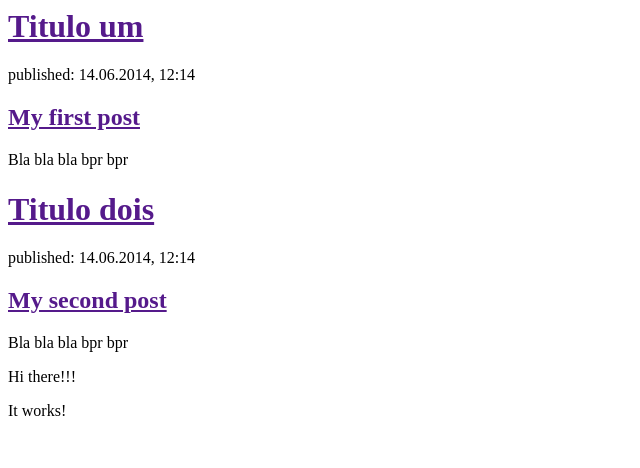
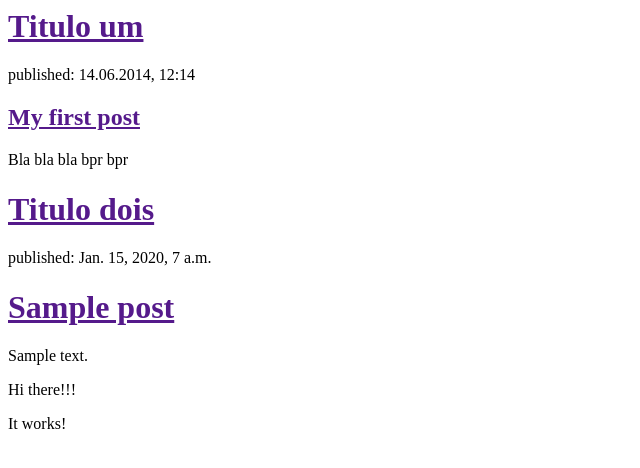
Before and after one commit to luizbweb/myblog, a Django app: template blog/templates/blog/post_list.html in a window 1280 px wide. Shown: the top 468 px of the page, without its empty margins (0-640 px from the left). Run offline with Django 3.2, Linux system fonts and the light colour scheme; the template is opened without the code that fills it: values that come from a table or form of the project are taken from there, others are empty; tables that the repository leaves empty hold one stand-in row (values such as "Sample post").

Commit message:
Template dinamico

```diff
--- a/blog/templates/blog/post_list.html
+++ b/blog/templates/blog/post_list.html
@@ -15,12 +15,25 @@
 			<h1><a href="">Titulo dois</a></h1>
 		</div>
 		<div>
-			<p>published: 14.06.2014, 12:14</p>
-			<h2><a href="">My second post</a></h2>
-			<p>Bla bla bla bpr bpr</p>
+			{% for post in posts %}
+			<div>
+				<p> published: {{ post.published_date }} </p>
+				<h1><a href="">{{post.title}}</a></h1>
+				<p>{{ post.text|linebreaks }}</p>
+			</div>
+			{% endfor %}
 		</div>
 
 		<p>Hi there!!!</p>
 		<p>It works!</p>
 	</body>
 </html>
+<!--
+	{% for post in posts %}
+    <div>
+        <p>published: {{ post.published_date }}</p>
+        <h1><a href="">{{ post.title }}</a></h1>
+        <p>{{ post.text|linebreaks }}</p>
+    </div>
+	{% endfor %}
+-->
--- a/blog/views.py
+++ b/blog/views.py
@@ -1,4 +1,7 @@
 from django.shortcuts import render
+from django.utils import timezone
+from .models import Post
 
 def post_list(request):
-	return render(request, 'blog/post_list.html', {})
+	posts = Post.objects.filter(published_date__lte=timezone.now()).order_by('published_date')
+	return render(request, 'blog/post_list.html', {'posts':posts})
```
